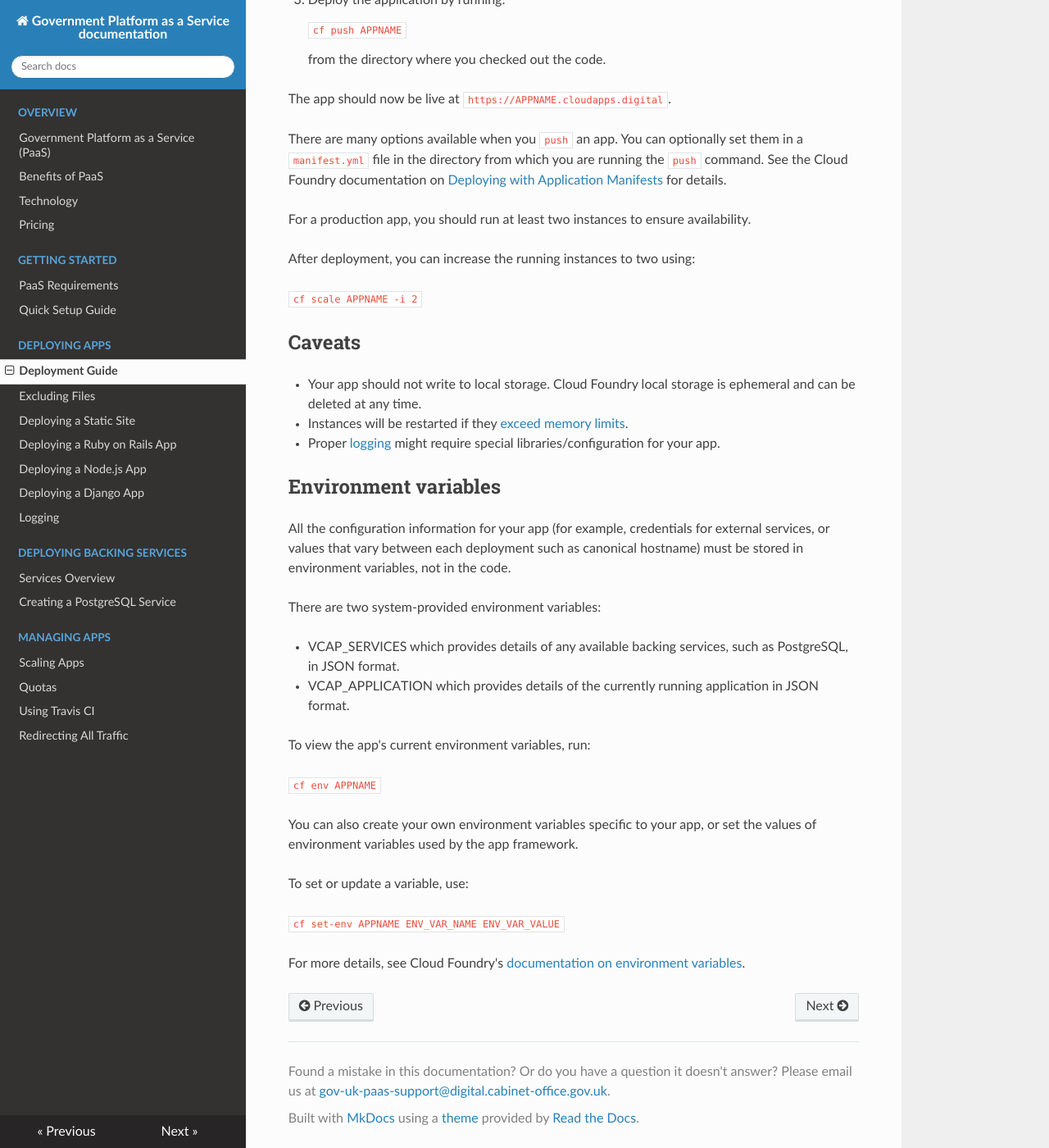
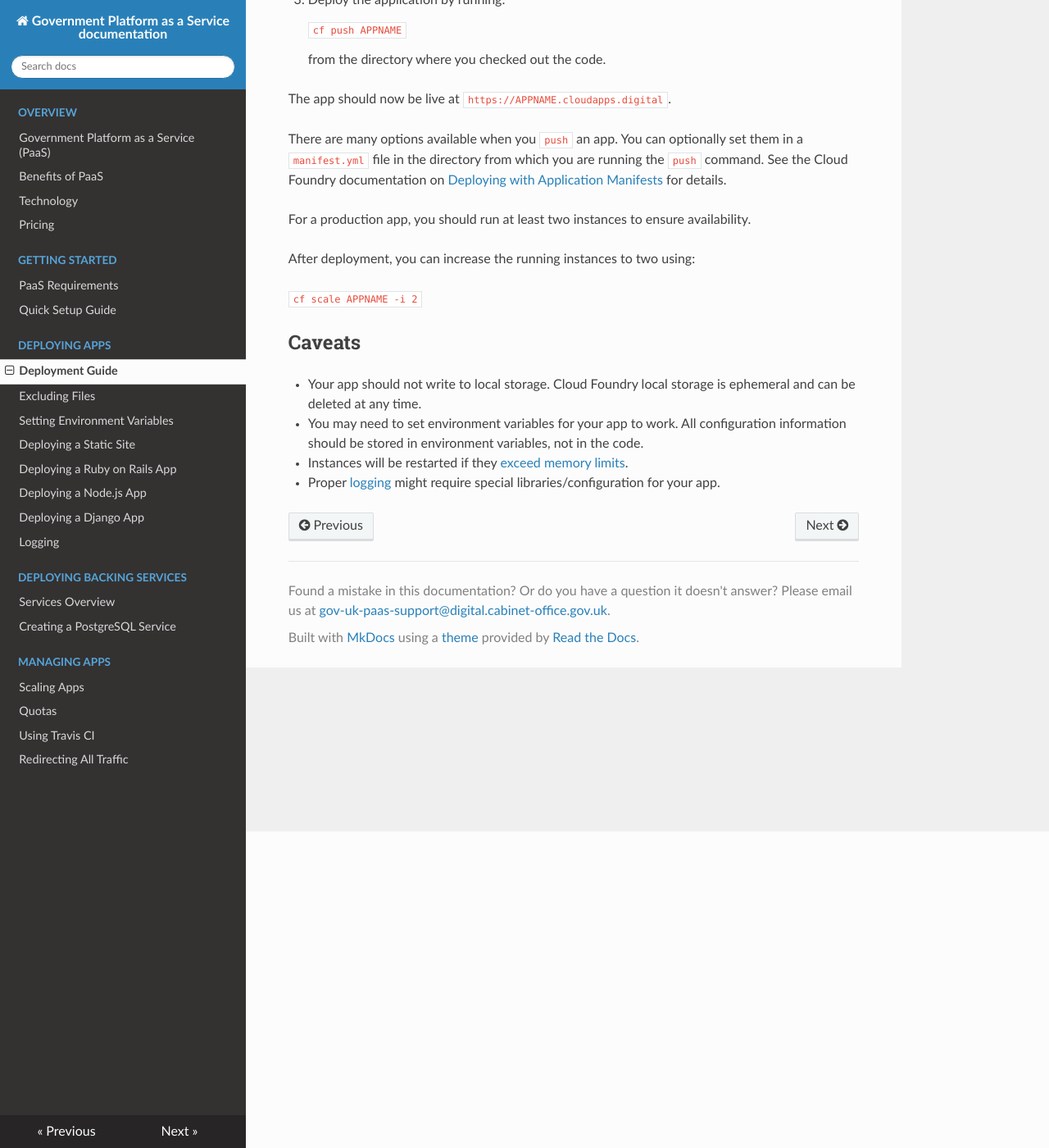
Before and after one commit to alphagov/paas-developer-docs, an MkDocs documentation site: the page built from docs/deploying_apps/index.md, in a window 1280 px wide and 1400 px high, scrolled down 386 px. Shown: the whole window at 82% size. Built offline with MkDocs 1.6.1, drawn with Linux system fonts in a browser that asks for light colours; nearby versions of some CDN libraries; old or Windows-style settings are respelled for this version of MkDocs.

Commit message:
More environment variables info
Make it a separate topic
Explain how to set them for an existing app written with 12factor in
mind

```diff
--- a/docs/deploying_apps/index.md
+++ b/docs/deploying_apps/index.md
@@ -35,26 +35,6 @@ After deployment, you can increase the running instances to two using:
 
 ## Caveats
 * Your app should not write to local storage. Cloud Foundry local storage is ephemeral and can be deleted at any time.
+* You may need to set environment variables for your app to work. All configuration information should be stored in environment variables, not in the code.
 * Instances will be restarted if they [exceed memory limits](/managing_apps/quotas/).
 * Proper [logging](/deploying_apps/logging/) might require special libraries/configuration for your app.
-
-## Environment variables
-
-All the configuration information for your app (for example, credentials for external services, or values that vary between each deployment such as canonical hostname) must be stored in environment variables, not in the code.
-
-There are two system-provided environment variables:
-
-* VCAP_SERVICES which provides details of any available backing services, such as PostgreSQL, in JSON format.
-* VCAP_APPLICATION which provides details of the currently running application in JSON format.
-
-To view the app's current environment variables, run:
-
-``cf env APPNAME``
-
-You can also create your own environment variables specific to your app, or set the values of environment variables used by the app framework.
-
-To set or update a variable, use:
-
-``cf set-env APPNAME ENV_VAR_NAME ENV_VAR_VALUE``
-
-For more details, see Cloud Foundry's [documentation on environment variables](https://docs.cloudfoundry.org/devguide/deploy-apps/environment-variable.html).
--- a/mkdocs.yml
+++ b/mkdocs.yml
@@ -12,6 +12,7 @@ pages:
 - Deploying Apps:
     - 'Deployment Guide': 'deploying_apps/index.md'
     - 'Excluding Files': 'deploying_apps/excluding_files.md'
+    - 'Setting Environment Variables': 'deploying_apps/setting_env.md'
     - 'Deploying a Static Site': 'deploying_apps/deploying_static_sites.md'
     - 'Deploying a Ruby on Rails App': 'deploying_apps/deploying_rails.md'
 #    - 'Deploying Flask': 'deploying_apps/deploying_flask.md'
```
Also changed, not shown: docs/deploying_apps/setting_env.md (added, +38 -0 lines).
